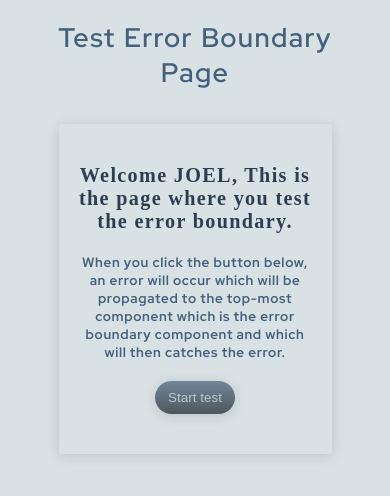
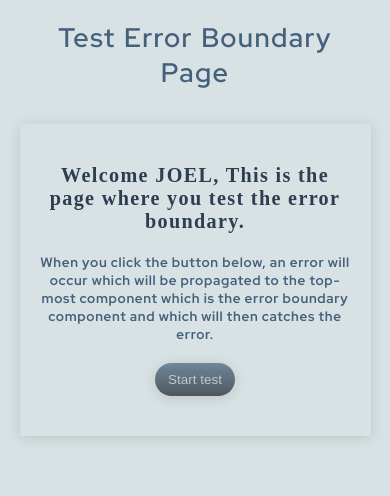
Before and after one commit to Ojerinde/Github_portfolio, a React (Create React App) app: page /errorboundary in a window 390 px wide. Shown: the top 496 px of the page. Built offline with nearby package versions, Linux system fonts and the light colour scheme.

Commit message:
Add responsiveness to 404page

```diff
--- a/src/Stylesheets/AppStyles/ErrorBoundaryPage.scss
+++ b/src/Stylesheets/AppStyles/ErrorBoundaryPage.scss
@@ -34,3 +34,15 @@
     padding: 1.3rem 2rem;
   }
 }
+
+@media only screen and (max-width: $bp--medium) {
+  .error__boundary--page {
+    width: 80%;
+  }
+}
+
+@media only screen and (max-width: $bp--small) {
+  .error__boundary--page {
+    width: 90%;
+  }
+}
--- a/src/Stylesheets/AppStyles/ErrorPage.scss
+++ b/src/Stylesheets/AppStyles/ErrorPage.scss
@@ -8,8 +8,8 @@
     font-size: 5rem;
     color: $primary-light-color;
     margin-bottom: 2rem;
-    letter-spacing: .2rem;
-    font-family: 'Times New Roman', Times, serif;
+    letter-spacing: 0.2rem;
+    font-family: "Times New Roman", Times, serif;
   }
   & h2 {
     font-size: 3.5rem;
@@ -21,3 +21,15 @@
     margin: 2.5rem 0;
   }
 }
+
+@media only screen and (max-width: $bp--medium) {
+  .nopage__card {
+    width: 70%;
+  }
+}
+
+@media only screen and (max-width: $bp--small) {
+  .nopage__card {
+    width: 80%;
+  }
+}
```
